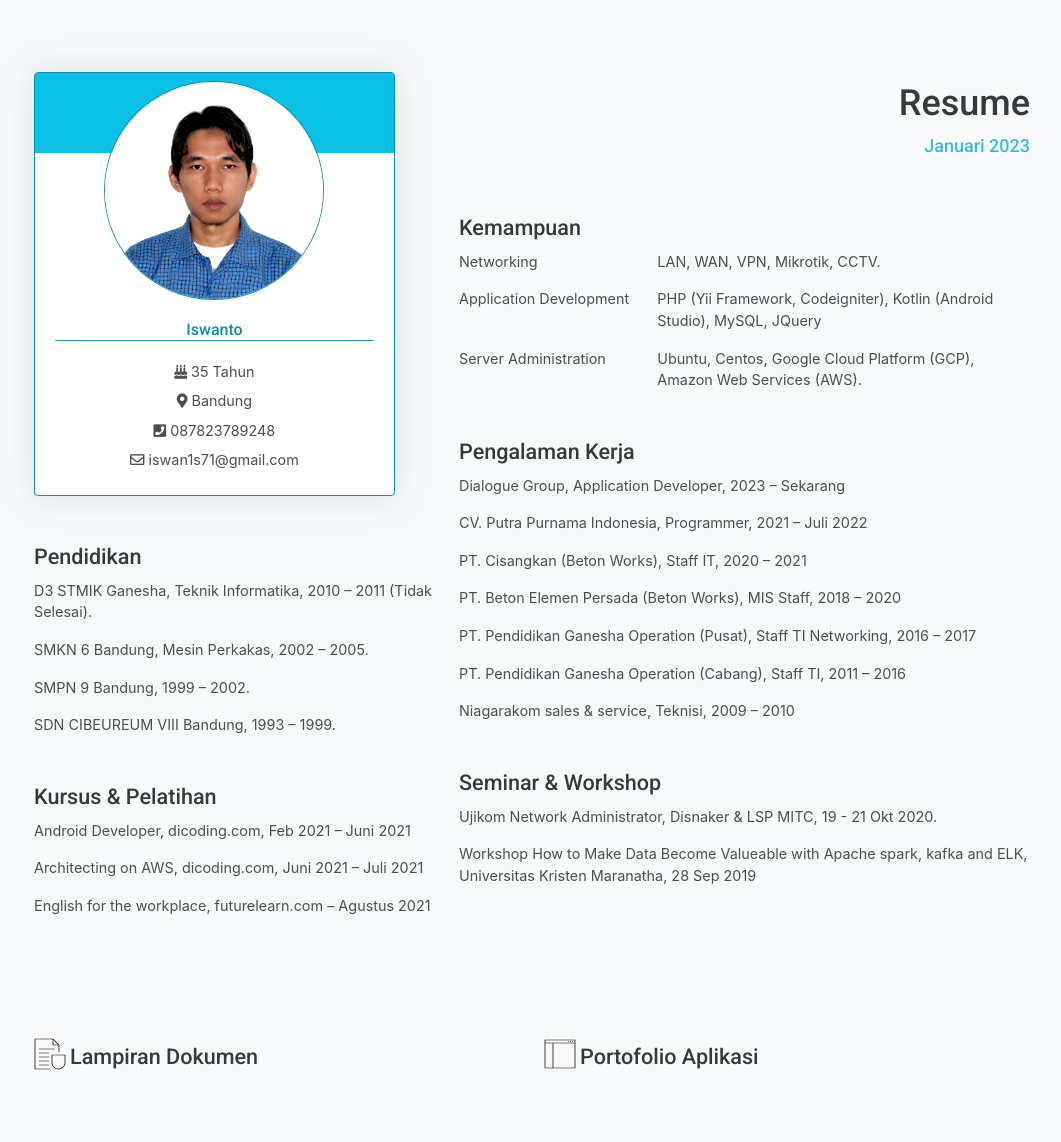
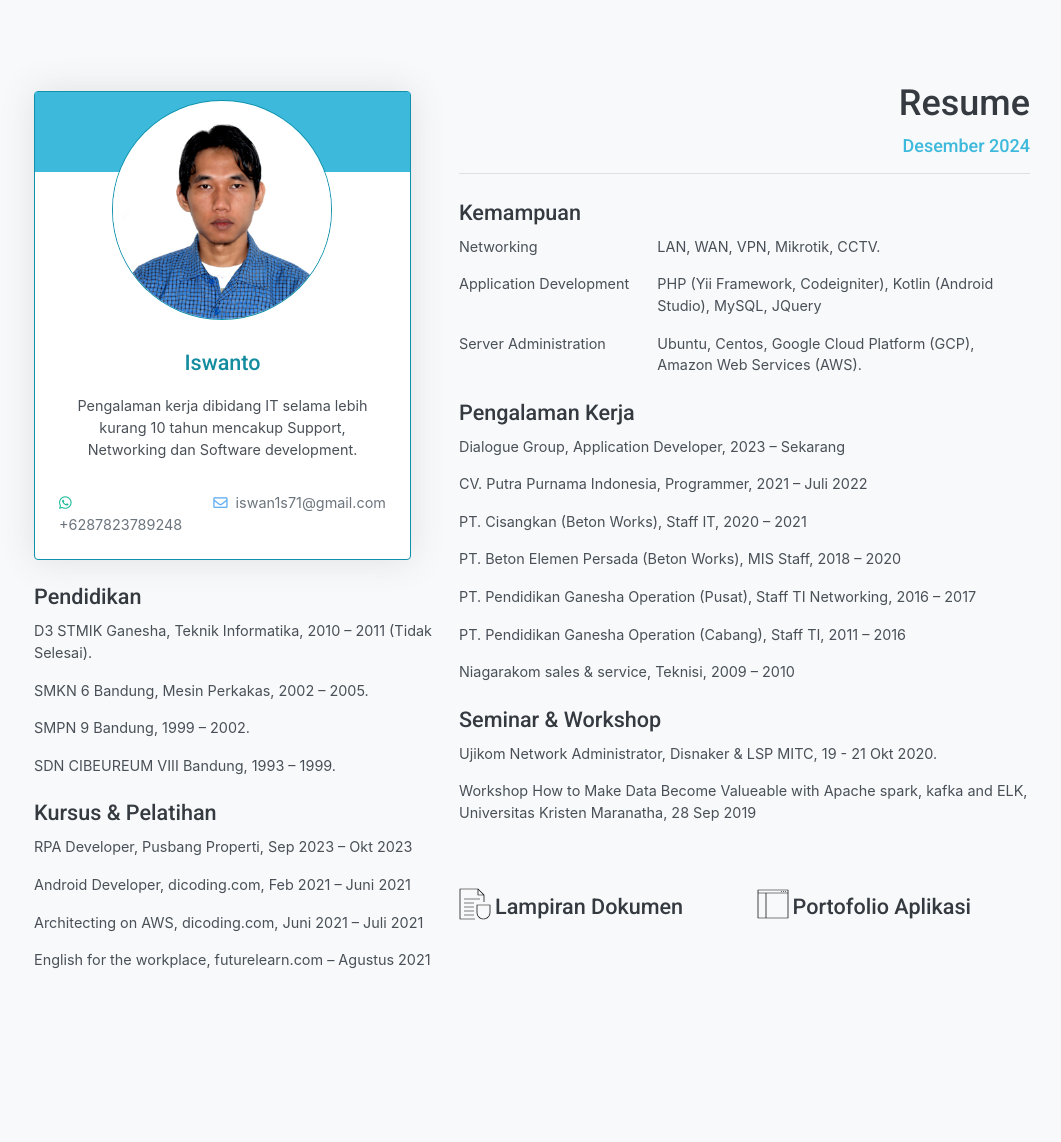
Before and after one commit to iswaniswan/iswaniswan.github.io, a PHP site: page / in a window 1280 px wide. Shown: the whole page, without its empty margins (108-1169 px from the left). After the commit the page ends 969 px from the top, so only its background shows below. Run offline with PHP 8.4, Linux system fonts and the light colour scheme; some libraries are stand-ins or nearby versions.

Commit message:
update 202412

```diff
--- a/assets/css/mystyle.css
+++ b/assets/css/mystyle.css
@@ -25,7 +25,7 @@ body{
     height: 80px;
     top: 0;
     left: 0;
-	background-color: #0ac0e5;
+	background-color: #3db9dc!important;
 }
 .far.smaller, .fas.smaller, .fab.smaller, .fa.smaller {
 	font-size: 1.5em !important;
--- a/index.html
+++ b/index.html
@@ -25,28 +25,27 @@
 	<div class="row mb-5">
 		<div class="col-md-5 col-sm-12">
 			<!-- card -->
-			<div class="card border-theme-1" style="width: 90%;">
+			<div class="card border-theme-1" style="width: 94%; margin-top: 1.2rem;">
 				<img class="img-circle card-img-top mx-auto mt-2" src="assets/image/edit2-small.jpg">
 				<div class="card-body">
 					<div class="block-info"></div>
-					<h5 class="card-title text-center">Iswanto</h5>
+					<h4 class="text-center text-info" style="color: #148c9f !important;">Iswanto</h4>
 					<div class="container mt-3">
+						<div class="row mb-4">
+							<div class="col-12 text-center p-1">
+								Pengalaman kerja dibidang IT selama lebih kurang 10 tahun mencakup Support, Networking dan Software development.
+							</div>
+						</div>
 						<div class="row">
-							<div class="col-12 text-center p-1">
-								<i class="fas fa-birthday-cake"></i>
-								<span class="ms-2">35 Tahun</span>
+							<div class="col-md-5 p-1">
+								<a href="https://wa.me/+6287823789248" class="text-success" target="_blank">
+									<i class="fab fa-whatsapp mr-2"></i><span class="text-secondary">+6287823789248</span>
+								</a>
 							</div>
-							<div class="col-12 text-center p-1">
-								<i class="fas fa-map-marker-alt"></i>
-								<span class="ms-2">Bandung</span>
-							</div>
-							<div class="col-12 text-center p-1">
-								<i class="fas fa-phone-square"></i>
-								<span class="ms-2">087823789248</span>
-							</div>
-							<div class="col-12 text-center p-1">
-								<i class="far fa-envelope"></i>
-								<span class="ms-2">iswan1s71@gmail.com</span>
+							<div class="col-md-7 p-1 text-right">
+								<a href="mailto:iswan1s71@gmail.com?subject=Hello&body=Hi Iswanto," class="text-primary" target="_blank">
+									<i class="far fa-envelope mr-2"></i><span class="text-secondary">iswan1s71@gmail.com</span>
+								</a>
 							</div>
 						</div>
 					</div>
@@ -54,7 +53,7 @@
 			</div>
 
 			<!-- pendidikan -->
-			<div class="mt-5">
+			<div class="mb-4">
 				<h4>Pendidikan</h4>
 				<p>D3 STMIK Ganesha, Teknik Informatika, 2010 – 2011 (Tidak Selesai).</p>
 				<p>SMKN 6 Bandung, Mesin Perkakas, 2002 – 2005.</p>
@@ -63,8 +62,9 @@
 			</div>
 
 			<!-- kursus & pelatihan -->
-			<div class="mt-5">
+			<div class="mb-4">
 				<h4>Kursus & Pelatihan</h4>
+				<p>RPA Developer, Pusbang Properti, Sep 2023 – Okt 2023</p>
 				<p>Android Developer, dicoding.com, Feb 2021 – Juni 2021</p>
 				<p>Architecting on AWS, dicoding.com, Juni 2021 – Juli 2021</p>
 				<p>English for the workplace, futurelearn.com – Agustus 2021</p>
@@ -74,35 +74,12 @@
 			<div class="row">
 				<div class="col-12 text-right">
 					<h1>Resume</h1>
-					<h5 class="text-info">Januari 2023</h5>
+					<h5 class="text-info">Desember 2024</h5>
+					<hr/>
 				</div>
 			</div>
-			<section class="iconics">
-				<div class="container">
-					<div class="row justify-content-center">
-						<div class="col">
-							<span class="fa-stack fa-2x" style="flex-shrink: 0;">
-								<i class="fas fa-circle fa-stack-2x"></i>
-								<i class="fas fa-graduation-cap fa-stack-1x fa-inverse"></i>
-							</span>
-						</div>
-						<div class="col">
-							<span class="fa-stack fa-2x" style="flex-shrink: 0;">
-								<i class="fas fa-circle fa-stack-2x"></i>
-								<i class="fas fa-book-open fa-stack-1x fa-inverse"></i>
-							</span>
-						</div>
-						<div class="col">
-							<span class="fa-stack fa-2x" style="flex-shrink: 0;">
-								<i class="fas fa-circle fa-stack-2x"></i>
-								<i class="fa-solid fa-network-wired fa-stack-1x fa-inverse"></i>
-							</span>
-						</div>
-					</div>
-				</div>
-			</section>
 			<!-- kemampuan -->
-			<div class="mt-5">
+			<div class="mb-4">
 				<h4>Kemampuan</h4>
 				<div class="">
 					<div class="row mb-3">
@@ -121,7 +98,7 @@
 			</div>
 
 			<!-- pengalaman kerja -->
-			<div class="mt-5">
+			<div class="mb-4">
 				<h4>Pengalaman Kerja</h4>
 				<p>Dialogue Group, Application Developer, 2023 – Sekarang</p>
 				<p>CV. Putra Purnama Indonesia, Programmer, 2021 – Juli 2022</p>
@@ -133,31 +110,30 @@
 			</div>
 
 			<!-- Seminar & workshop -->
-			<div class="mt-5">
+			<div class="mb-4">
 				<h4>Seminar & Workshop</h4>
 				<p>Ujikom Network Administrator, Disnaker & LSP MITC, 19 - 21 Okt 2020.</p>
 				<p>Workshop How to Make Data Become Valueable with Apache spark,
 					kafka and ELK, Universitas Kristen Maranatha, 28 Sep 2019</p>
 			</div>
-		</div>
-	</div>
-	<div class="row mb-4">
-		<hr>
-	</div>
-	<div class="row">
-		<div class="col">
+
+			<div class="row" style="height: 7rem;">
+				<div class="col" style="align-self: center;">
 					<a href="pages/documents/index.html" style="color:unset; text-decoration: unset">
 						<img src="assets/svg/document.svg" alt="" srcset="" style="width: 32px; display: inline-block">
 						<span class="ms-3 h4" style="vertical-align: bottom">Lampiran Dokumen</span>
 					</a>
 				</div>
-		<div class="col">
+				<div class="col" style="align-self: center;">
 					<a href="pages/portofolio/index.html" style="color:unset; text-decoration: unset">
 						<img src="assets/svg/application.svg" alt="" srcset="" style="width: 32px; display: inline-block">
 						<span class="ms-3 h4" style="vertical-align: bottom">Portofolio Aplikasi</span>
 					</a>
 				</div>
 			</div>
+		</div>
+	</div>
+
 </body>
 <script type="text/javascript" src="assets/js/default.js"></script>
 </html>
```
Lines whose indentation alone changed are shown as unchanged.
